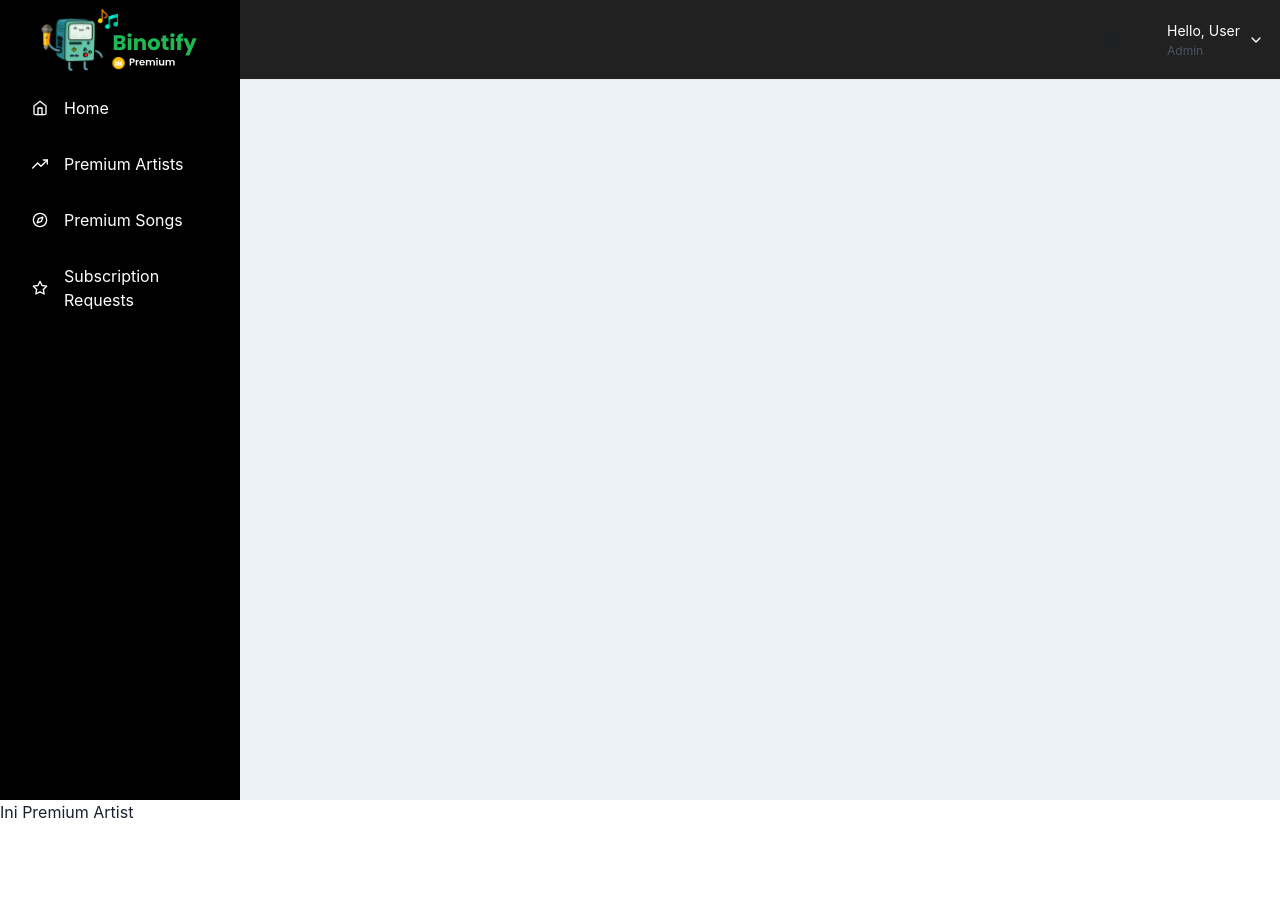
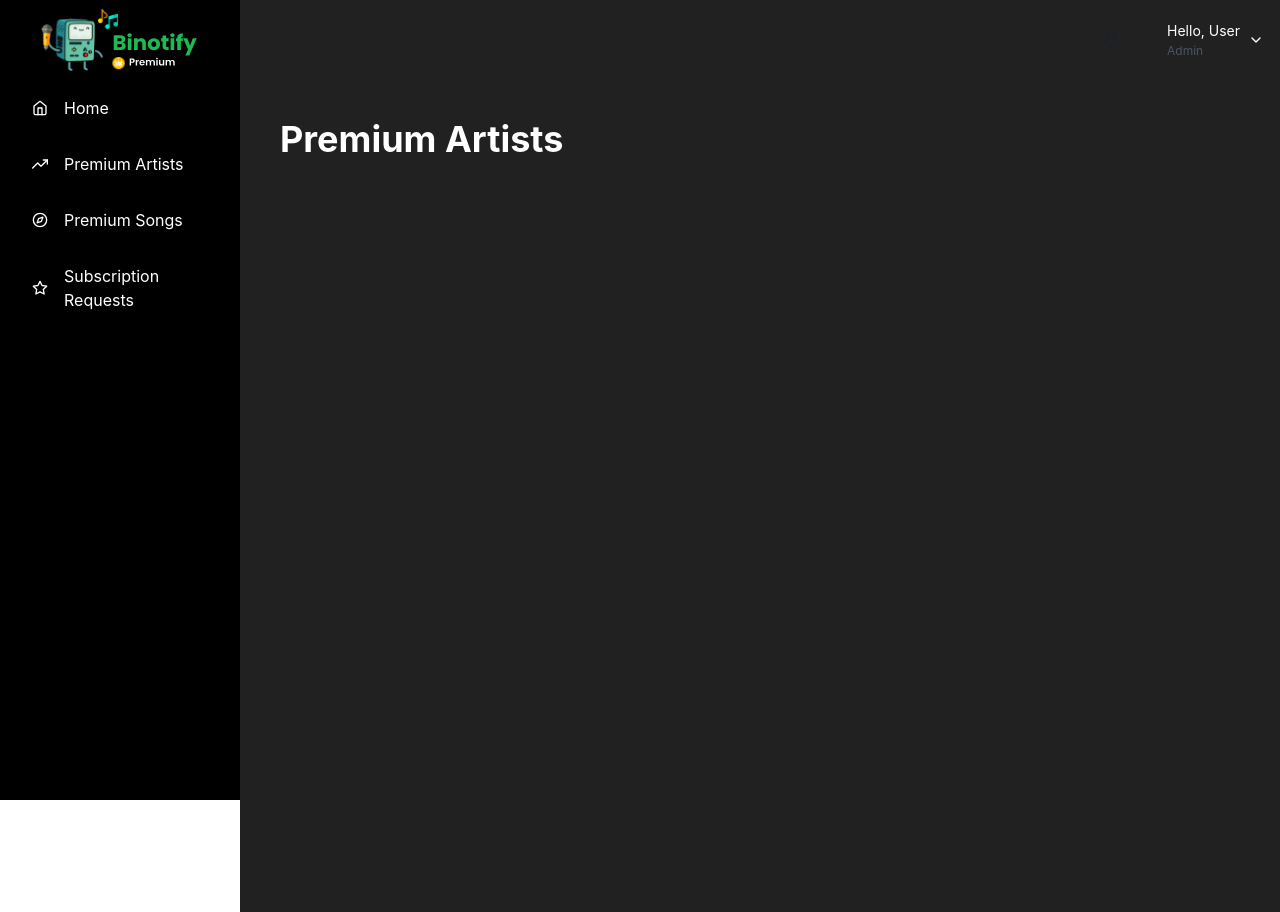
Before and after one commit to gagaspbahar/binotify-premium-app, a React (Vite) app: page /premium-artists in a window 1280 px wide. Before the commit the page ends 824 px from the top, so only its background shows below. Built offline with nearby package versions, Linux system fonts and the light colour scheme.

Commit message:
premium artists page template

```diff
--- a/src/components/Navbar.tsx
+++ b/src/components/Navbar.tsx
@@ -62,7 +62,7 @@ export default function Navbar({
 }) {
   const { isOpen, onOpen, onClose } = useDisclosure();
   return (
-    <Box minH="100vh" bg={useColorModeValue('gray.100', 'gray.900')}>
+    <Box bg={useColorModeValue('#212121', 'gray.900')}>
       <SidebarContent
         onClose={() => onClose}
         display={{ base: 'none', md: 'block' }}
@@ -166,7 +166,6 @@ const MobileNav = ({ onOpen, ...rest }: MobileProps) => {
       alignItems="center"
       bg={useColorModeValue('#212121', 'gray.900')}
       textColor={useColorModeValue('white', 'gray.200')}
-      borderBottomWidth="1px"
       justifyContent={{ base: 'space-between', md: 'flex-end' }}
       {...rest}>
       <IconButton
@@ -215,11 +214,20 @@ const MobileNav = ({ onOpen, ...rest }: MobileProps) => {
               </HStack>
             </MenuButton>
             <MenuList
-              bg={useColorModeValue('white', 'gray.900')}
+              bg={useColorModeValue('black', 'gray.900')}
+              borderColor={useColorModeValue('black', 'gray.900')}
               >
-              <MenuItem>Profile</MenuItem>
+              <MenuItem bg="black"
+                _hover={{
+                  bg: 'gray',
+                  color: 'white',
+                }}>Profile</MenuItem>
               <MenuDivider />
-              <MenuItem>Sign out</MenuItem>
+              <MenuItem bg="black"
+                _hover={{
+                  bg: 'gray',
+                  color: 'white',
+                }}>Sign out</MenuItem>
             </MenuList>
           </Menu>
         </Flex>
--- a/src/pages/PremiumArtists.tsx
+++ b/src/pages/PremiumArtists.tsx
@@ -1,11 +1,21 @@
 import React from "react";
 import Navbar from "../components/Navbar";
+
+import {
+  Text, Box
+} from '@chakra-ui/react';
 
 function PremiumArtists() {
   return (
     <>
       <Navbar children={undefined} />
-      <div>Ini Premium Artist</div>
+      <Box minH="100vh"
+        bg="#212121"
+        textColor="white"
+        ml={{ base: 0, md: 60 }}
+      >
+        <Text  fontSize="4xl" fontWeight="bold" textAlign="left" ml='10'>Premium Artists</Text>
+      </Box>
     </>
   );
 }
```
